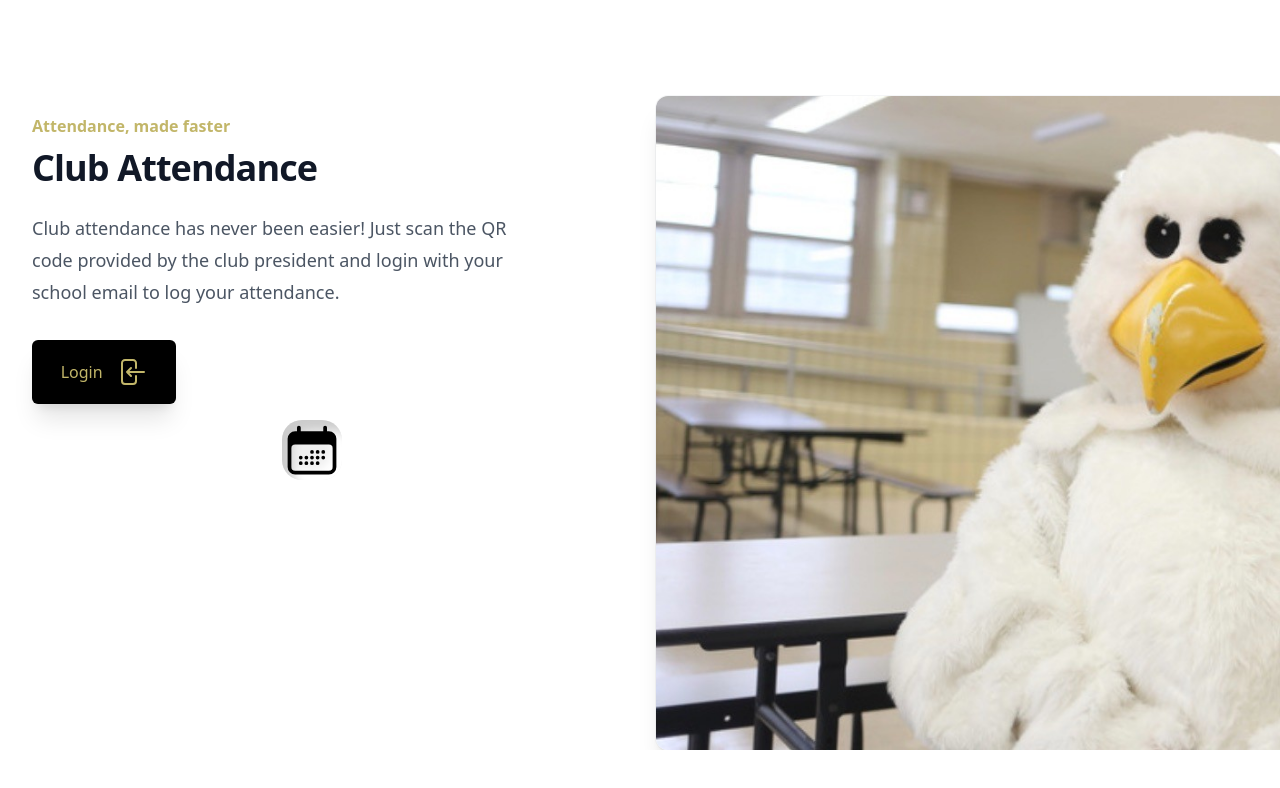
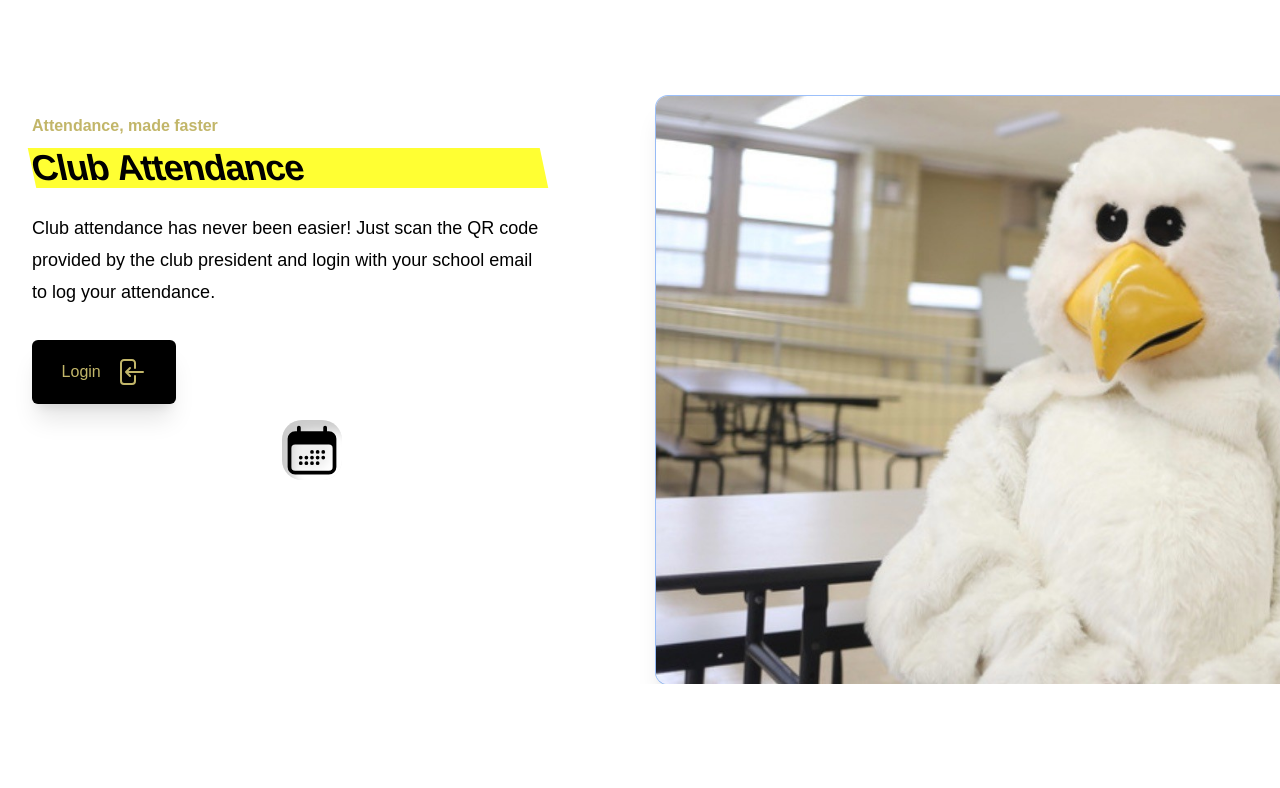
Before and after one commit to sitechtimes/club-attendance-frontend-v2, a Vue app: page / in a window 1280 px wide. Shown: the top 788 px of the page. Built offline with nearby package versions, Linux system fonts and the light colour scheme.

Commit message:
trying to style home page

```diff
--- a/src/components/ClubCard.vue
+++ b/src/components/ClubCard.vue
@@ -36,7 +36,7 @@
             <div
               class="relative transform overflow-hidden rounded-lg bg-white text-left shadow-xl transition-all sm:my-8 sm:w-full sm:max-w-lg"
             >
-              <div class="bg-white px-4 pb-4 pt-5 sm:p-6 sm:pb-4">
+              <div class="bg-white px-4 pb-4 pt-5 bg-yellow sm:p-6 sm:pb-4">
                 <div class="sm:flex sm:items-start">
                   <div class="mt-3 text-center sm:ml-4 sm:mt-0 sm:text-left">
                     <h3
@@ -71,7 +71,7 @@
                 </button>
                 <button
                   type="button"
-                  class="w-full my-1 justify-center rounded-md bg-red-600 px-3 py-2 text-sm font-semibold text-white shadow-sm hover:bg-red-500 sm:ml-3 sm:w-auto"
+                  class="w-full my-1 justify-center rounded-md bg-red-600 px-3 py-2 text-sm font-semibold bg-red text-white shadow-sm hover:bg-red-500 sm:ml-3 sm:w-auto"
                   @click="open = false"
                 >
                   Close
@@ -104,7 +104,7 @@
               </div>
               <button
                 type="button"
-                class="w-full my-1 rounded-md bg-red-600 px-3 py-2 text-sm font-semibold text-white shadow-sm hover:bg-red-500 sm:ml-3 sm:w-fill sm:h-10"
+                class="w-full my-1 rounded-md bg-red-600 px-3 py-2 text-sm font-semibold text-white bg-red shadow-sm hover:bg-red-500 sm:ml-3 sm:w-fill sm:h-10"
                 @click="
                   qrCode = false;
                   open = true;
@@ -139,7 +139,7 @@
               </div>
               <button
                 type="button"
-                class="w-full my-1 rounded-md bg-red-600 px-3 py-2 text-sm font-semibold text-white shadow-sm hover:bg-red-500 sm:ml-3 sm:w-fill sm:h-10"
+                class="w-full my-1 rounded-md bg-red-600 px-3 bg-red py-2 text-sm font-semibold text-white shadow-sm hover:red-500 sm:ml-3 sm:w-fill sm:h-10"
                 @click="
                   changeDate = false;
                   open = true;
--- a/src/views/Home.vue
+++ b/src/views/Home.vue
@@ -10,7 +10,7 @@
               Attendance, made faster
             </h2>
             <p
-              class="mt-2 text-3xl font-bold tracking-tight text-gray-900 sm:text-4xl"
+              class="mt-2 text-3xl font-bold bg-yellow tracking-tight text-gray-900 sm:text-4xl skew-x-12"
             >
               Club Attendance
             </p>
--- a/tailwind.config.js
+++ b/tailwind.config.js
@@ -1,13 +1,40 @@
 /** @type {import('tailwindcss').Config} */
 module.exports = {
-  content: [
-    "./index.html",
-    "./src/**/*.{vue,js,ts,jsx,tsx}",
-  ],
+  content: ["./index.html", "./src/**/*.{vue,js,ts,jsx,tsx}"],
   theme: {
+    screens: {
+      sm: "480px",
+      md: "768px",
+      lg: "976px",
+      xl: "1440px",
+    },
+    colors: {
+      red: "#ff0000",
+      blue: "#1fb6ff",
+      purple: "#7e5bef",
+      pink: "#ff49db",
+      orange: "#ff7849",
+      green: "#13ce66",
+      yellow: "#FFFF33",
+      "gray-dark": "#273444",
+      gray: "#8492a6",
+      "gray-light": "#d3dce6",
+      black: "#000000",
+      white: "#ffffff",
+    },
+    fontFamily: {
+      sans: ["Graphik", "sans-serif"],
+      serif: ["Merriweather", "serif"],
+    },
     extend: {
-
+      spacing: {
+        "8xl": "96rem",
+        "9xl": "128rem",
+      },
+      borderRadius: {
+        "4xl": "2rem",
+      },
     },
   },
   plugins: [],
-}
+};
```
